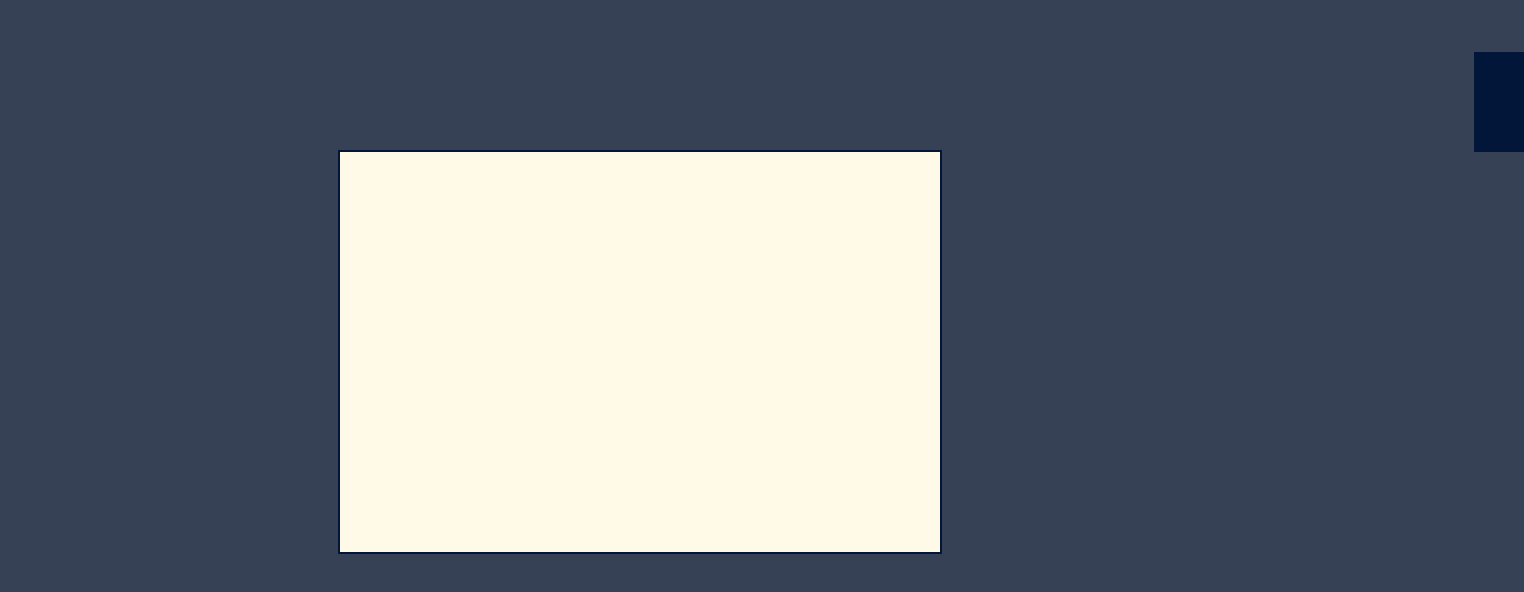
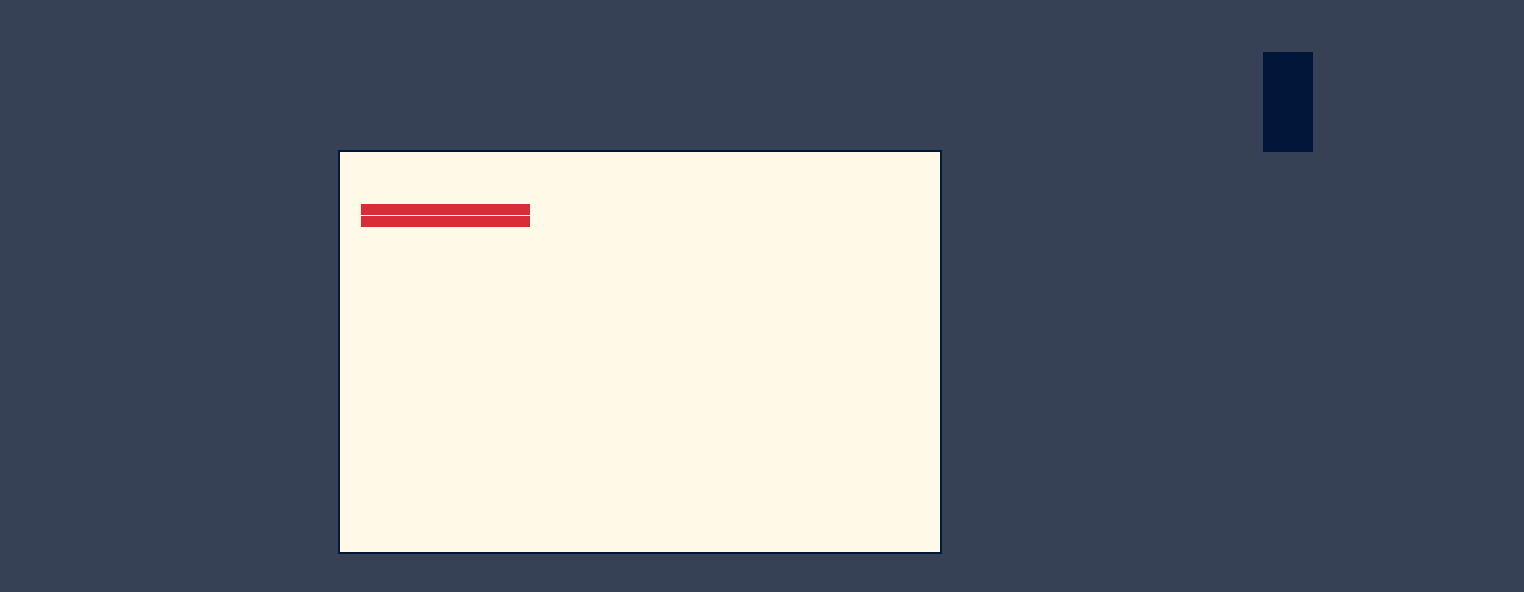
Before and after one commit to egaillot/pyrokidiac, a website with bundled scripts: page index.html in a window 1280 px wide. Shown: the whole page, 1524 px wide, since content can reach past the window. Built offline with nearby package versions, Linux system fonts and the light colour scheme.

Commit message:
Display fire

```diff
--- a/assets/css/pyrokidiac.css
+++ b/assets/css/pyrokidiac.css
@@ -15,3 +15,8 @@ html {
   background: #011638;
   position: absolute;
 }
+
+.flame {
+  background: #da2c38;
+  position: absolute;
+}
--- a/index.html
+++ b/index.html
@@ -6,6 +6,8 @@
 
   <script src="src/models/kid.js"></script>
   <script src="src/views/buttonListener.js"></script>
+  <script src="src/views/utils.js"></script>
+  <script src="src/views/fire.view.js"></script>
   <script src="src/views/kid.view.js"></script>
   <script src="src/main.js"></script>
 </head>
--- a/src/main.js
+++ b/src/main.js
@@ -1,11 +1,13 @@
 window.start = function (selector) {
   const buttonListener = window.PK.aButtonListener();
-  const kid = window.PK.kidAtPosition(5);
-  const kidView = window.PK.aKidView({position: 5}, document, selector);
+  const kid = window.PK.kidAtPosition(4);
+  const kidView = window.PK.aKidView({position: 4}, document, selector);
+  const fireView = window.PK.aFireView({ strength: 2 }, document, selector);
 
   buttonListener.add(kid);
   kid.addObserver(kidView);
 
   document.addEventListener("keydown", (e) => buttonListener.notifyObservers(e));
   kidView.display();
+  fireView.display();
 };
--- /dev/null
+++ b/src/views/fire.view.js
@@ -0,0 +1,62 @@
+(function () {
+  const { aDivOfClass } = (typeof(module) !== "undefined")
+                        ? require("./utils.js")
+                        : window.PK;
+
+  const aFireView = function (initialState, document, selector) {
+    const parent = document.querySelector(selector);
+    const MAX_POS = 6;
+    const MAX_STRENGTH = 5;
+    const COLUMN_WIDTH = parent.clientWidth / MAX_POS;
+    const FLAME_WIDTH = 0.8 * COLUMN_WIDTH;
+
+    var strength = initialState.strength;
+
+    const display = function () {
+      fireElement.style.visibility = "visible";
+    };
+
+    const getFireElement = function () {
+      const fireElement = aDivOfClass("fire", document);
+      for(var i = 0; i < strength; i++) {
+        fireElement.append(getFlameElement(i));
+      }
+      return fireElement;
+    };
+
+    const getFlameElement = function (strengthIndex) {
+      const flameElement = aDivOfClass("flame", document);
+      const xPosition = (COLUMN_WIDTH - FLAME_WIDTH) / 2;
+
+      const parentHeight = parent.clientHeight;
+      const groundLine = 0.75 * parentHeight;
+      const skyLine = 0.15 * parentHeight;
+      const flameStackStep = (groundLine - skyLine) / MAX_STRENGTH;
+      const flameHeight = 0.9 * flameStackStep;
+      const yPosition = groundLine - strengthIndex * flameStackStep - flameHeight;
+
+      flameElement.style.left = `${xPosition}px`;
+      flameElement.style.top = `${yPosition}px`;
+      flameElement.style.width = `${FLAME_WIDTH}px`;
+      flameElement.style.height = `${flameHeight}px`;
+      flameElement.style.visibility = "visible";
+
+      return flameElement;
+    };
+
+    const fireElement = getFireElement();
+    parent.appendChild(fireElement);
+
+    return { display };
+  };
+
+  const thingsToExport = { aFireView };
+
+  if (typeof(module) !== "undefined")
+    module.exports = thingsToExport;
+
+  if (typeof(window) !== "undefined") {
+    window.PK = window.PK || {};
+    Object.keys(thingsToExport).forEach(function (key) { window.PK[key] = thingsToExport[key]; });
+  }
+}());
--- a/src/views/kid.view.js
+++ b/src/views/kid.view.js
@@ -1,3 +1,7 @@
+(function () {
+  const { aDivOfClass } = (typeof(module) !== "undefined")
+                        ? require("./utils.js")
+                        : window.PK;
 
   const aKidView = function (initialState, document, selector) {
     const WIDTH = 50;
@@ -26,11 +30,7 @@ const aKidView = function (initialState, document, selector) {
     };
 
     const getKidElement = function (document) {
-    const element = document.createElement("div");
-    element.setAttribute("class", "kid");
-    element.style.visibility = "hidden";
-
-    return element;
+      return aDivOfClass("kid", document);
     };
 
     const parent = document.querySelector(selector);
@@ -42,7 +42,6 @@ const aKidView = function (initialState, document, selector) {
   };
 
 
-(function () {
   const thingsToExport = { aKidView };
 
   if (typeof(module) !== "undefined")
--- /dev/null
+++ b/src/views/utils.js
@@ -0,0 +1,19 @@
+(function () {
+  const aDivOfClass = function (className, document) {
+    const element = document.createElement("div");
+    element.setAttribute("class", className);
+    element.style.visibility = "hidden";
+
+    return element;
+  };
+
+  const thingsToExport = { aDivOfClass };
+
+  if (typeof(module) !== "undefined")
+    module.exports = thingsToExport;
+
+  if (typeof(window) !== "undefined") {
+    window.PK = window.PK || {};
+    Object.keys(thingsToExport).forEach(function (key) { window.PK[key] = thingsToExport[key]; });
+  }
+}());
```
Also changed, not shown: TODO.txt (+11 -0 lines), src/models/fire.js (added, +21 -0 lines), test/models/fire.test.js (added, +15 -0 lines), test/views/fire.view.js (added, +28 -0 lines), test/views/kid.view.test.js (+5 -1 lines). Lines whose indentation alone changed are shown as unchanged.
